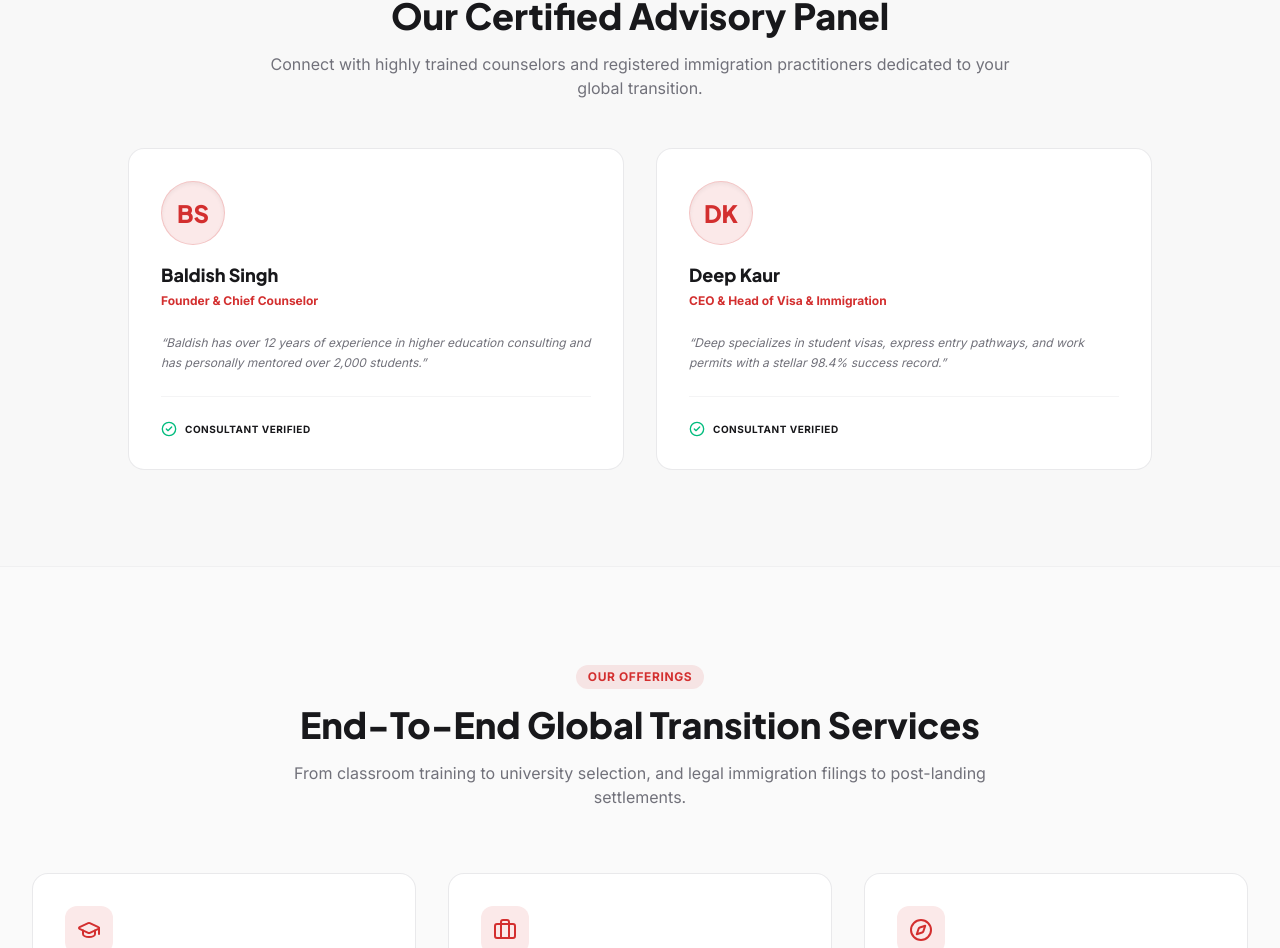
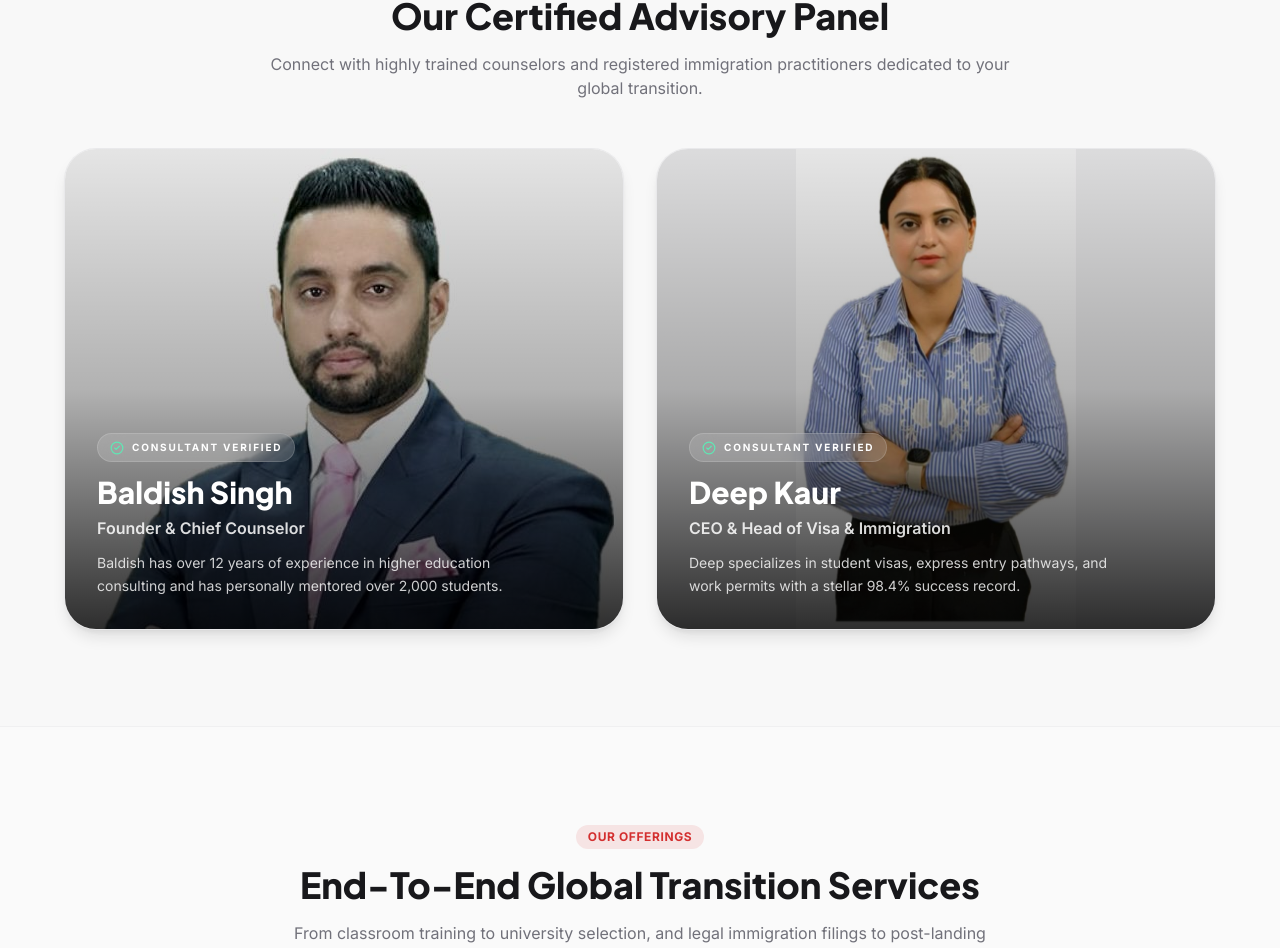
Before and after one commit to connectdigimarkpro/SerenEducationConsultant, a Next.js app: page / in a window 1280 px wide. Shown: the part 1663-2611 px from the top of the page. Built offline with nearby package versions, Linux system fonts and the light colour scheme.

Commit message:
update ceo image

```diff
--- a/src/components/About.tsx
+++ b/src/components/About.tsx
@@ -2,6 +2,7 @@
 
 import React from "react";
 import { CheckCircle2, Award, Briefcase, GraduationCap, Scale } from "lucide-react";
+import Image from "next/image";
 
 export default function About() {
   const benefits = [
@@ -31,11 +32,13 @@ export default function About() {
     {
       name: "Baldish Singh",
       role: "Founder & Chief Counselor",
+      photo: "/Images/Founderr.jpg",
       bio: "Baldish has over 12 years of experience in higher education consulting and has personally mentored over 2,000 students."
     },
     {
       name: "Deep Kaur",
       role: "CEO & Head of Visa & Immigration",
+      photo: "/Images/CEO.jpeg",
       bio: "Deep specializes in student visas, express entry pathways, and work permits with a stellar 98.4% success record."
     }
   ];
@@ -100,38 +103,74 @@ export default function About() {
             </p>
           </div>
 
-          <div className="grid grid-cols-1 md:grid-cols-2 gap-8 max-w-5xl mx-auto">
+          <div className="grid grid-cols-1 md:grid-cols-2 gap-8 max-w-6xl mx-auto">
             {team.map((member, idx) => (
               <div
                 key={idx}
-                className="relative bg-card border border-card-border rounded-2xl p-6 sm:p-8 flex flex-col justify-between hover:scale-[1.02] hover:shadow-xl transition-all duration-300 group"
+                className="relative overflow-hidden bg-card border border-card-border rounded-4xl shadow-lg hover:shadow-2xl hover:-translate-y-1 transition-all duration-300 group"
               >
                 {/* Accent Top Border */}
-                <div className="absolute top-0 left-0 right-0 h-1.5 bg-gradient-to-r from-primary to-rose-600 rounded-t-2xl transform scale-x-0 group-hover:scale-x-100 transition-transform duration-300 origin-left" />
+                <div className="absolute top-0 left-0 right-0 h-1.5 bg-linear-to-r from-primary to-rose-600 transform scale-x-0 group-hover:scale-x-100 transition-transform duration-300 origin-left" />
 
-                <div className="space-y-4">
-                  {/* Avatar Placeholder */}
-                  <div className="w-16 h-16 rounded-full bg-primary/10 flex items-center justify-center font-heading font-extrabold text-2xl text-primary border border-primary/20 shadow-inner">
-                    {member.name.split(" ").map((n) => n[0]).join("")}
+                <div className="relative h-105 sm:h-120">
+                  {member.photo ? (
+                    <Image
+                      src={member.photo}
+                      alt={member.name}
+                      fill
+                      loading={member.name === "Baldish Singh" ? "eager" : "lazy"}
+                      priority={member.name === "Baldish Singh"}
+                      className={`transition-transform duration-700 ${member.name === "Deep Kaur" ? "object-contain bg-muted-bg" : "object-cover object-center group-hover:scale-105"}`}
+                      style={{
+                        objectPosition:
+                          member.name === "Deep Kaur"
+                            ? "center top"
+                            : member.name === "Baldish Singh"
+                              ? "center top"
+                              : "center center"
+                      }}
+                      sizes="(max-width: 768px) 100vw, 50vw"
+                    />
+                  ) : (
+                    <div className="absolute inset-0 bg-linear-to-b from-muted-bg via-card to-card flex items-center justify-center text-center p-8">
+                      <div className="space-y-3 max-w-sm">
+                        <div className="mx-auto w-16 h-16 rounded-full bg-primary/10 text-primary flex items-center justify-center text-2xl font-extrabold">
+                          {member.name.charAt(0)}
+                        </div>
+                        <div className="space-y-1">
+                          <h4 className="font-heading font-extrabold text-2xl text-foreground">
+                            {member.name}
+                          </h4>
+                          <p className="text-sm font-semibold text-muted-text">
+                            {member.role}
+                          </p>
+                        </div>
+                      </div>
+                    </div>
+                  )}
+                  <div className="absolute inset-0 bg-linear-to-t from-black/82 via-black/30 to-black/10" />
+
+                  <div className="absolute inset-0 flex flex-col justify-end p-6 sm:p-8 text-white">
+                    <div className="space-y-3">
+                      <div className="inline-flex items-center gap-2 bg-white/15 backdrop-blur-md border border-white/15 px-3 py-1.5 rounded-full text-[10px] font-bold uppercase tracking-[0.18em]">
+                        <CheckCircle2 className="w-3.5 h-3.5 text-emerald-300 shrink-0" />
+                        Consultant Verified
                       </div>
 
                       <div className="space-y-1">
-                    <h4 className="font-heading font-extrabold text-lg text-foreground">
+                        <h4 className="font-heading font-extrabold text-2xl sm:text-3xl leading-tight">
                           {member.name}
                         </h4>
-                    <p className="text-xs font-bold text-primary">{member.role}</p>
-                  </div>
-
-                  <p className="text-xs text-muted-text leading-relaxed italic pt-2">
-                    &ldquo;{member.bio}&rdquo;
+                        <p className="text-sm sm:text-base font-semibold text-white/85">
+                          {member.role}
                         </p>
                       </div>
 
-                <div className="pt-6 border-t border-card-border/50 mt-6 flex items-center gap-2">
-                  <CheckCircle2 className="w-4 h-4 text-emerald-500 flex-shrink-0" />
-                  <span className="text-[10px] uppercase font-bold tracking-wider text-foreground/80">
-                    Consultant Verified
-                  </span>
+                      <p className="text-sm text-white/80 leading-relaxed max-w-md">
+                        {member.bio}
+                      </p>
+                    </div>
+                  </div>
                 </div>
               </div>
             ))}
```
Also changed, not shown: public/Images/CEO.jpeg (added), public/Images/Founderr.jpg (added). Lines whose indentation alone changed are shown as unchanged.
